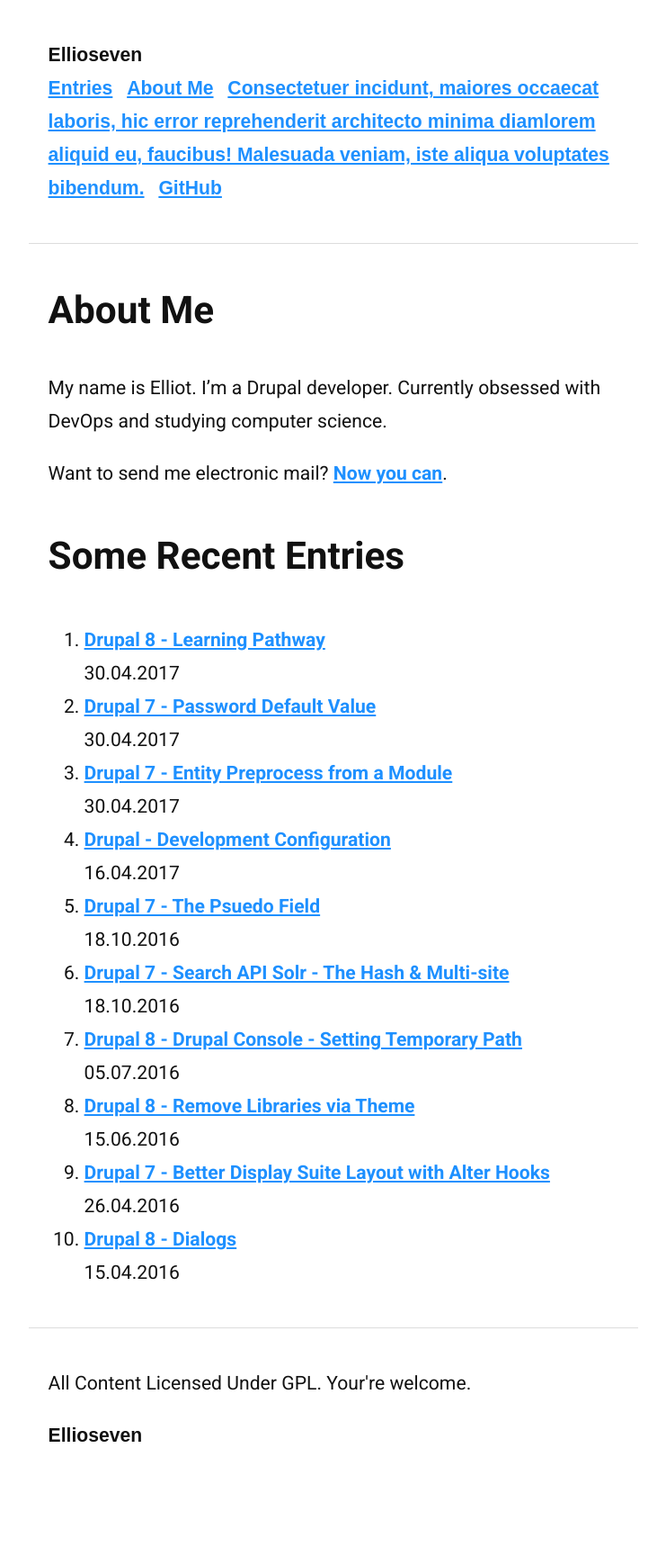
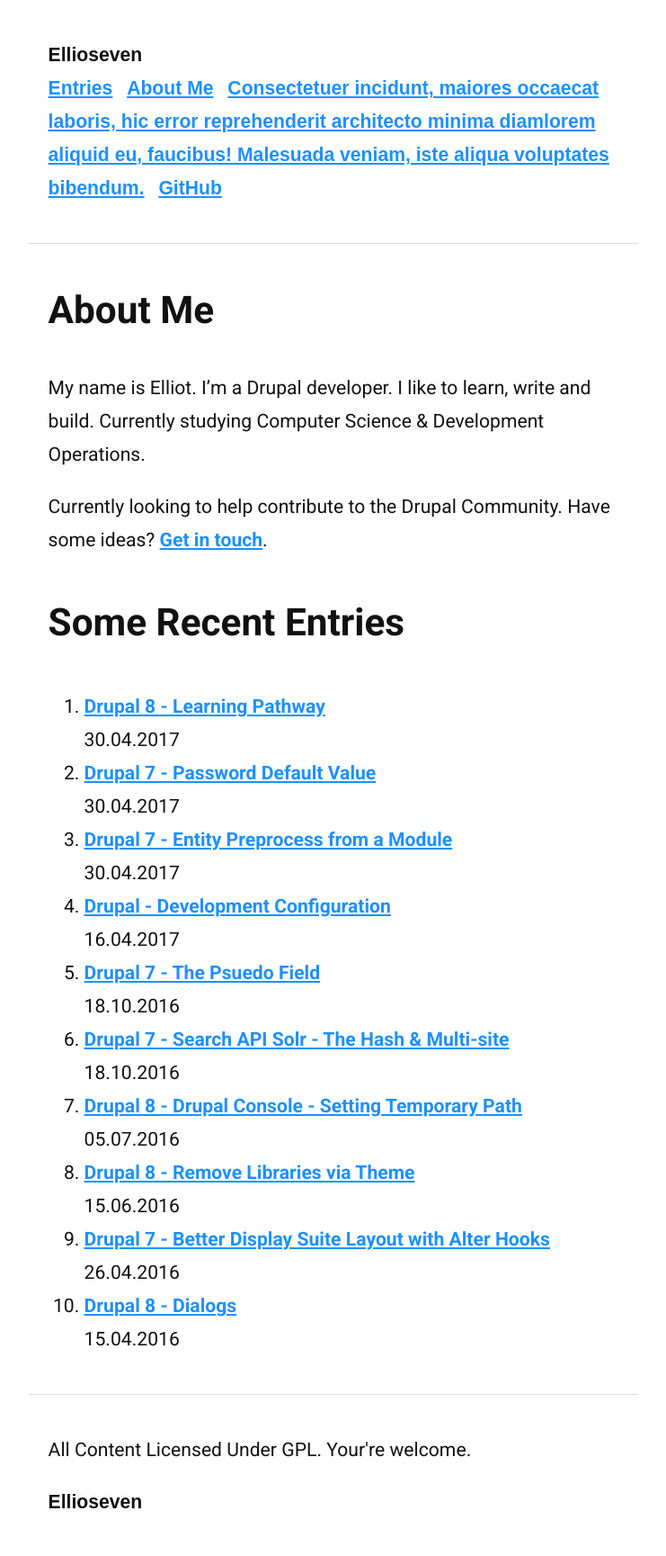
Before and after one commit to ellioseven/ellioseven.github.io, a Jekyll site: the page built from index.md, in a window 1280 px wide. Shown: the whole page at 90% size, without its empty margins (269-1010 px from the left). Built offline with Jekyll 4.4.1, drawn with Linux system fonts in a browser that asks for light colours; our own code applies the rules of GitHub Pages for plain Markdown files; before the commit the page ends 1655 px from its top, so only the background shows below that.

Commit message:
Add some about info

```diff
--- a/index.md
+++ b/index.md
@@ -6,9 +6,10 @@ permalink: /
 ---
 # About Me
 
-My name is Elliot. I'm a Drupal developer. Currently obsessed with
-DevOps and studying computer science.
+My name is Elliot. I'm a Drupal developer. I like to learn, write and build.
+Currently studying Computer Science & Development Operations.
 
-Want to send me electronic mail? [Now you can](mailto:elliot.mitchum@ellioseven.com).
+Currently looking to help contribute to the Drupal Community. Have some ideas?
+[Get in touch](mailto:elliot.mitchum@ellioseven.com).
 
 {% include entry-list/recent.html %}
```
